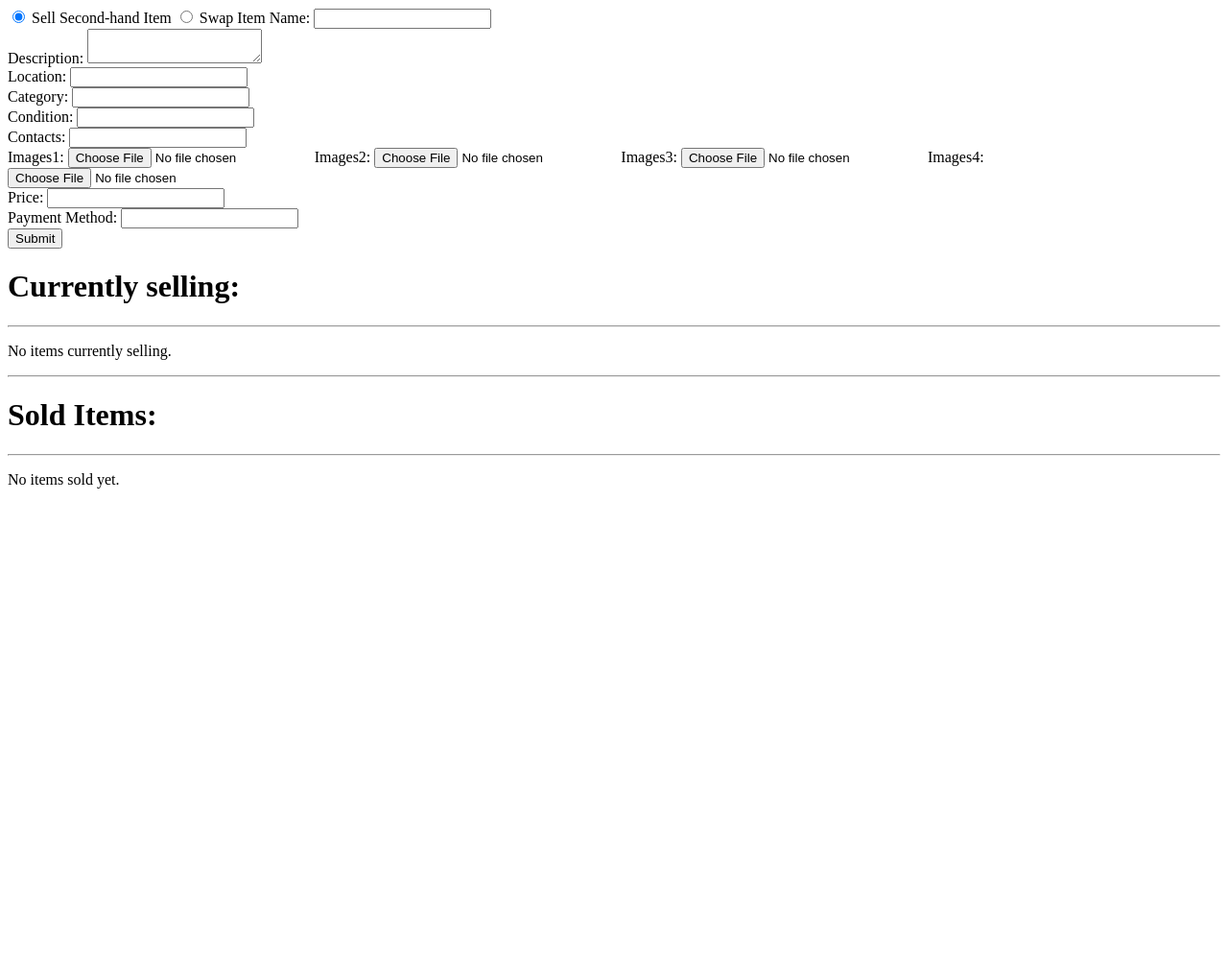
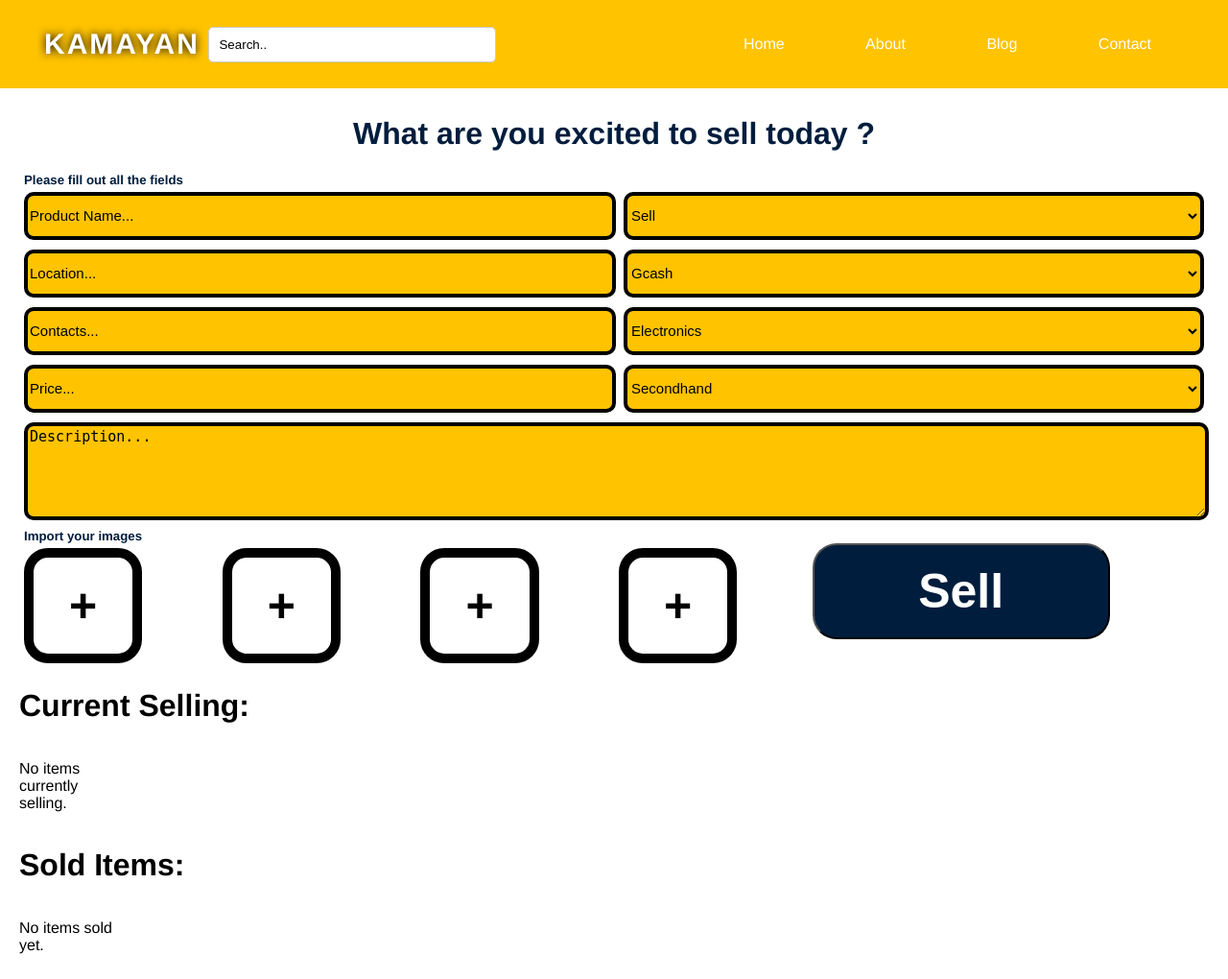
Before and after one commit to Zyd8/kamayan, a Django app: page /sell/ in a window 1280 px wide. Shown: the whole page at 96% size. Before the commit the page ends 509 px from the top, so only its background shows below. Run offline with Django 4.2, Linux system fonts and the light colour scheme; the visitor is signed in with stand-in values (Sample User, id 1); data that the repository does not hold is empty.

Commit message:
sell page migration

```diff
--- /dev/null
+++ b/main/static/sell.css
@@ -0,0 +1,311 @@
+body {
+    font-family: "Helvetica Neue",sans-serif;
+    font-weight: lighter;
+    background: white;
+    margin: 0;
+    padding: 0;
+
+}
+
+header {
+    width: 100%;
+    height: 90px;
+    background-size: cover;
+}
+
+
+.logo {
+    line-height: 60px;
+    position: fixed;
+    float: left;
+    margin: 16px 46px;
+    color: #fff;
+    font-weight: bold;
+    font-size: 30px;
+    letter-spacing: 2px;
+    text-shadow: 0px 0px 10px black;
+}
+
+.search {
+    display: flex;
+    justify-content: center;
+    align-items: center;
+    flex-grow: 1; /* Take up remaining space */
+}
+
+.search input[type="text"] {
+    width: 100%; /* Occupy full width */
+    max-width: 300px; /* Limit width if needed */
+    padding: 10px;
+    border-radius: 5px;
+    border: 1px solid #ccc;
+    box-sizing: border-box; /* Include padding in width calculation */
+}
+
+
+nav {
+    display: flex; /* Use flexbox for layout */
+    justify-content: space-between; /* Distribute items evenly */
+    align-items: center; /* Vertically align items */
+    width: 100%;
+    line-height: 60px;
+    background-color: #FFC300;
+}
+nav ul {
+    line-height: 60px;
+    list-style: none;
+    background: rgba(0, 0, 0, 0);
+    overflow: hidden;
+    color: #fff;
+    padding: 0;
+    text-align: right;
+    margin: 0;
+    padding-right: 40px;
+    transition: 1s;
+}
+nav ul li {
+    display: inline-block;
+    padding: 16px 40px;;
+}
+
+nav ul li a {
+    text-decoration: none;
+    color: #fff;
+    font-size: 16px;
+}
+
+.menu-icon {
+    line-height: 60px;
+    width: 100%;
+    background: #FFC300;
+    text-align: right;
+    box-sizing: border-box;
+    padding: 30px 24px;
+    cursor: pointer;
+    color: #fff;
+    display: none;
+}
+
+
+/*CODES START HERE*/
+
+.container {
+    grid-gap: 0px;
+    grid-template-columns: repeat(12, 1fr);
+    display: grid;
+}
+.container1 {
+    grid-gap: 0px;
+    grid-template-columns: repeat(12, 1fr);
+    grid-auto-rows: minmax(5px, auto);
+    display: grid;
+}
+.container2 {
+    grid-gap: 0px;
+    grid-template-columns: repeat(15, 1fr);
+    grid-auto-rows: minmax(5px, auto);
+    display: grid;
+}
+
+.container3 {
+    grid-gap: 0px;
+    grid-template-columns: repeat(12, 1fr);
+    grid-auto-rows: minmax(16px, 16px);
+    display: grid;
+}
+
+main {
+    margin: 10px 20px;
+}
+
+main .title-page {
+    grid-column: span 12;
+}
+
+main .title-page h1{
+    text-align: center;
+    color: #001D3D;
+}
+
+main .small-page {
+    grid-column: span 12;
+}
+
+main .small-page h5{
+    color: #001D3D;
+    padding-left: 5px;
+    margin: 0px;
+}
+main .inputs {
+    grid-column: span 6;
+    padding: 5px;
+    margin-right: 5px;
+}
+
+main .inputs input{
+    background-color: #FFC300;
+    border: 4px solid black;
+    border-radius: 10px;
+    color: black;
+    width: 100%;
+    height: 40px;
+    font-size: 15px;
+}
+::placeholder {
+    color: black;
+}
+
+input::-webkit-outer-spin-button,
+input::-webkit-inner-spin-button {
+  -webkit-appearance: none;
+  margin: 0;
+}
+
+main .inputs2 {
+    grid-column: span 6;
+    padding: 5px;
+    margin-left: 5px;
+}
+
+.tohide {
+    display: none;
+}
+
+main .inputs2 select{
+    background-color: #FFC300;
+    border: 4px solid black;
+    border-radius: 10px;
+    color: black;
+    width: 100%;
+    height: 50px;
+    font-size: 15px;
+}
+
+main .inputs3 {
+    grid-column: span 12;
+    padding: 5px;
+}
+
+main .inputs3 textarea{
+    background-color: #FFC300;
+    border: 4px solid black;
+    border-radius: 10px;
+    color: black;
+    width: 99.4%;
+    height: 90px;
+    font-size: 15px;
+}
+
+main .btnimg{
+    grid-column: span 2;
+    border: 10px solid black;
+    border-radius: 25px;
+    width: 50%;
+    height: 100px;
+    text-align: left;
+    margin-left: 5px;
+    text-decoration: none;
+    margin: 5px;
+}
+
+main .btnimg h1{
+    text-align: center;
+    font-size: 50px;
+    margin: 0px;
+    line-height: 100px;
+    color: black;
+    font-weight: 900;
+}
+
+main .btnimg p{
+    text-decoration: none;
+    color: black;
+    font-size: smaller;
+    text-align: center;
+}
+
+main .uploadbtn{
+    grid-column: span 3;
+    background-color: #001D3D;
+    border-radius: 25px;
+    width: 100%;
+    height: 100px;
+    text-align: center;
+    text-decoration: none;
+    margin: 5px;
+}
+
+main .uploadbtn{
+    text-align: center;
+    font-size: 50px;
+    margin: 0px;
+    color: white;
+    font-weight: 900;
+}
+
+.uploadbtn:hover{
+    background-color: #4b657f;
+}
+
+.uploadbtn:hover h1{
+    color: black;
+    line-height: 80px;
+}
+
+.hidden {
+    display: none;
+}
+
+main .textname{
+    grid-column: span 12;
+}
+
+main .card {
+    grid-column: span 3;
+    background-color: #FFC300;
+    border: 1px solid black;
+    border-radius: 20px;
+    text-align: center;
+    margin: 5px;
+}
+
+main .card a{
+    text-decoration: none;
+    color: black;
+}
+
+/*CODES END HERE*/
+
+@media(max-width: 786px) {
+
+    .logo {
+          position: fixed;
+          top: 0;
+          margin-top: 16px;
+    }
+
+    nav ul {
+          max-height: 0px;
+          background: #FFC300;
+    }
+
+    nav.black ul {
+          background: #FFC300;
+    }
+
+    .showing {
+          max-height: 34em;
+    }
+
+    nav ul li {
+          box-sizing: border-box;
+          width: 100%;
+          padding: 24px;
+          text-align: center;
+    }
+
+    .menu-icon {
+          display: block;
+    }
+
+}
--- a/main/templates/sell.html
+++ b/main/templates/sell.html
@@ -8,99 +8,214 @@
     <meta http-equiv='X-UA-Compatible' content='IE=edge'>
     <title>Sell</title>
     <meta name='viewport' content='width=device-width, initial-scale=1'>
-    <link rel='stylesheet' href="{% static 'signin.css' %}">
+    <link rel='stylesheet' href="{% static 'sell.css' %}">
     <script src="{% static 'signin.js' %}"></script>
 </head>
 <body>
+    <header>
+        <nav>
+
+            <div class="menu-icon">
+                  <i class="fa fa-bars fa-2x"></i>
+            </div>
+
+            <div class="logo">
+                  KAMAYAN
+            </div>
+
+            <div class="search">
+              <input type="text" placeholder="Search..">
+            </div>
+
+            <div class="menu">
+                  <ul>
+                        <li><a href="#">Home</a></li>
+                        <li><a href="#">About</a></li>
+                        <li><a href="#">Blog</a></li>
+                        <li><a href="#">Contact</a></li>
+                  </ul>
+            </div>
+      </nav>
+    </header>
 
     <form method="post" enctype="multipart/form-data">
+
+        <main class="container">
         {% csrf_token %}
-
-    <label>
-        <input type="radio" name="sell_type" value="second_hand" checked> Sell Second-hand Item
-    </label>
-    <label>
-        <input type="radio" name="sell_type" value="swap"> Swap Item
-    </label>
-
-    <!-- Common fields for both selling and swapping -->
-    <label for="inputName">Name:</label>
-    <input type="text" id="inputName" name="name"><br>
-    <label for="inputDescription">Description:</label>
-    <textarea id="inputDescription" name="description"></textarea><br>
-    <label for="inputLocation">Location:</label>
-    <input type="text" id="inputLocation" name="location"><br>
-    <label for="inputCategory">Category:</label>
-    <input type="text" id="inputCategory" name="category"><br>
-    <label for="inputCondition">Condition:</label>
-    <input type="text" id="inputCondition" name="condition"><br>
-
-    <!-- Common field for both selling and swapping -->
-    <label for="inputContacts">Contacts:</label>
-    <input type="text" id="inputContacts" name="contacts"><br>
-
-    <!-- Input field for images -->
-    <label for="inputImages">Images1: </label>
-    <input type="file" id="inputImages" name="images1" accept="image/*">
-    <label for="inputImages">Images2:</label>
-    <input type="file" id="inputImages" name="images2" accept="image/*">
-    <label for="inputImages">Images3:</label>
-    <input type="file" id="inputImages" name="images3" accept="image/*">
-    <label for="inputImages">Images4:</label>
-    <input type="file" id="inputImages" name="images4" accept="image/*">
-
-
-    <!-- Fields specific to selling second-hand items -->
-    <div id="second_hand_fields">
-        <label for="inputPrice">Price:</label>
-        <input type="text" id="inputPrice" name="price"><br>
-        <label for="inputPaymentMethod">Payment Method:</label>
-        <input type="text" id="inputPaymentMethod" name="payment_method"><br>
+       <div class="title-page">
+            <h1>What are you excited to sell today ?</h1>
+       </div>
+       <div class="small-page">
+            <h5>Please fill out all the fields</h5>
        </div>
 
-    <!-- Fields specific to swapping products -->
-    <div id="swap_fields" style="display: none;">  <!-- Hide swap fields by default -->
-        <label for="inputSwapFor">Swap For:</label>
-        <input type="text" id="inputSwapFor" name="swapfor"><br>
+        <div class="input_name inputs">
+                <input type="text" name="name" required placeholder="Product Name...">
+        </div>
+        <div class="input_selltype inputs2">
+            <select name="sell_type" onchange="pili(this.value)">
+                <option value="sell">Sell</option>
+                <option value="swap">Swap</option>
+            </select>
         </div>
 
-    <button type="submit">Submit</button>
-</form>
+        <div class="input_location inputs">
+                <input type="text" name="location" required placeholder="Location...">
+        </div>
 
-<h1> Currently selling: </h1>
-<hr>
+        <div class="input_pickuptype inputs2">
+                <select name="payment_method">
+                        <option value="gcash">Gcash</option>
+                        <option value="cash">Cash</option>
+                        <option value="cod">Cash On Delivery</option>
+                        <option value="bank">Bank Transfer</option>
+                </select>
+            </div>
+            <div class="input_contacts inputs">
+                <input type="text" name="contacts" required placeholder="Contacts...">
+            </div>
+            <div class="input_category inputs2">
+                <select name="category">
+                        <option value="electronics">Electronics</option>
+                        <option value="shoes">Shoes</option>
+                        <option value="fashion">Fashion</option>
+                        <option value="toys">Toys</option>
+                        <option value="appliances">Appliances</option>
+                        <option value="accessories">Accessories</option>
+                </select>
+            </div>
+            <div class="input_price inputs">
+                <input id="price_txt" class="tohide" type="number" min="0.1" step="any" name="price" required placeholder="Price...">
+                <input id="swap_txt" class="tohide" type="text" name="swapfor" required placeholder="Swap for...">
+            </div>
+            <div class="inputcondition inputs2">
+                <select name="condition">
+                        <option value="electronics">Secondhand</option>
+                        <option value="electronics">Used</option>
+                        <option value="shoes">Slightly New</option>
+                        <option value="fashion">Like New</option>
+                        <option value="toys">Good Condition</option>
+                        <option value="appliances">Excellent condition</option>
+                        <option value="accessories">Almost New</option>
+                        <option value="accessories">Hardly Used</option>
+                </select>
+            </div>
+            <div class="input_description inputs3">
+                <textarea type="text" name="description" required placeholder="Description..."></textarea>
+            </div>
+            <div class="small-page">
+                <h5>Import your images</h5>
+        </div>
+
+            <a class="btnimg" onclick="openfile(1)">
+                <h1>+</h1>
+                <p id="fileName1"></p>
+            </a>
+            <a class="btnimg" onclick="openfile(2)">
+                <h1>+</h1>
+                <p id="fileName2"></p>
+            </a>
+            <a class="btnimg" onclick="openfile(3)">
+                <h1>+</h1>
+                <p id="fileName3"></p>
+            </a>
+            <a class="btnimg" onclick="openfile(4)">
+                <h1>+</h1>
+                <p id="fileName4"></p>
+            </a>
+            <button type="submit" class="uploadbtn">Sell</button>
+            <input type="file" id="fileInput1" class="hidden" name="images1" onchange="handleFileSelect(1)">
+            <input type="file" id="fileInput2" class="hidden" name="images2" onchange="handleFileSelect(2)">
+            <input type="file" id="fileInput3" class="hidden" name="images3" onchange="handleFileSelect(3)">
+            <input type="file" id="fileInput4" class="hidden" name="images4" onchange="handleFileSelect(4)">
+
+            <div class="textname">
+                <h1> Current Selling: </h1>
+            </div>
         {% if currently_selling_items %}
-    <ul>
+
             {% for item in currently_selling_items %}
-    <a href="{% url 'itemroom' item.id %}"><h1>{{ item.name }}</h1></a>
+            <div class="card">
+                <a href="{% url 'itemroom' item.id %}">
+                    <h1>{{ item.name }}</h1>
+                </a>
+            </div>
             {% endfor %}
-    </ul>
+
         {% else %}
             <p>No items currently selling.</p>
         {% endif %}
 
-<hr>
+        <div class="textname">
             <h1> Sold Items: </h1>
-<hr>
+        </div>
+
         {% if sold_items %}
-    <ul>
             {% for item in sold_items %}
-    <a href="{% url 'itemroom' item.id %}"><h1>{{ item.name }}</h1></a>
+            <div class="card">
+                <a href="{% url 'itemroom' item.id %}">
+                    <h1>{{ item.name }}</h1>
+                </a>
+            </div>
             {% endfor %}
-    </ul>
         {% else %}
             <p>No items sold yet.</p>
         {% endif %}
 
+    </main>
+</form>
+
 
 <script>
-    // Show or hide swap fields based on the selected sell type
-    document.querySelectorAll('input[name="sell_type"]').forEach(function(radio) {
-        radio.addEventListener('change', function() {
-            document.getElementById('second_hand_fields').style.display = this.value === 'second_hand' ? 'block' : 'none';
-            document.getElementById('swap_fields').style.display = this.value === 'swap' ? 'block' : 'none';
+    function openfile(inputNum) {
+        // Trigger click event on the respective file input based on inputNum
+        document.getElementById('fileInput' + inputNum).click();
+    }
+
+    function handleFileSelect(inputNum) {
+        var fileInput = document.getElementById('fileInput' + inputNum);
+        var fileNamePara = document.getElementById('fileName' + inputNum);
+
+        // Check if a file is selected
+        if (fileInput.files.length > 0) {
+            var file = fileInput.files[0];
+            // Display the file name
+            fileNamePara.textContent = file.name;
+            // You can now upload the file using AJAX or any other method you prefer
+            console.log('File selected:', file);
+            // Here you can write code to upload the file to your server
+        } else {
+            // If no file is selected, clear the paragraph content
+            fileNamePara.textContent = '';
+        }
+    }
+    </script>
+
+<script type="text/javascript">
+
+    // Menu-toggle button
+
+    $(document).ready(function() {
+          $(".menu-icon").on("click", function() {
+                $("nav ul").toggleClass("showing");
           });
     });
+
+</script>
+
+<script>
+    document.getElementById('price_txt').style.display = 'block';
+    function pili(n) {
+        if(n == "sell"){
+            document.getElementById('price_txt').style.display = 'block';
+            document.getElementById('swap_txt').style.display = 'none';
+            document.getElementById('swap_txt').removeAttribute('required');
+        } else if(n == "swap") {
+            document.getElementById('swap_txt').style.display = 'block';
+            document.getElementById('price_txt').style.display = 'none';
+            document.getElementById('price_txt').removeAttribute('required');
+        }
+    }
 </script>
 
 </body>
--- a/shopitem/views.py
+++ b/shopitem/views.py
@@ -23,10 +23,11 @@ def sell(request):
         swapfor = request.POST.get('swapfor')
 
         sell_type = request.POST.get('sell_type')
-        if sell_type == 'second_hand':
+        if sell_type == 'sell':
             price = request.POST.get('price')
             payment_method = request.POST.get('payment_method')
             isforswap = False
+            swapfor = "None"
         else:
             price = 0
             payment_method = "None"
```
Also changed, not shown: main/media/shop_item_images/3/kenny1.jpg (added), main/media/shop_item_images/3/kenny2.jpg (added), main/media/shop_item_images/3/kenny3.jpg (added), main/media/shop_item_images/3/kenny4.jpg (added). Lines whose indentation alone changed are shown as unchanged.
